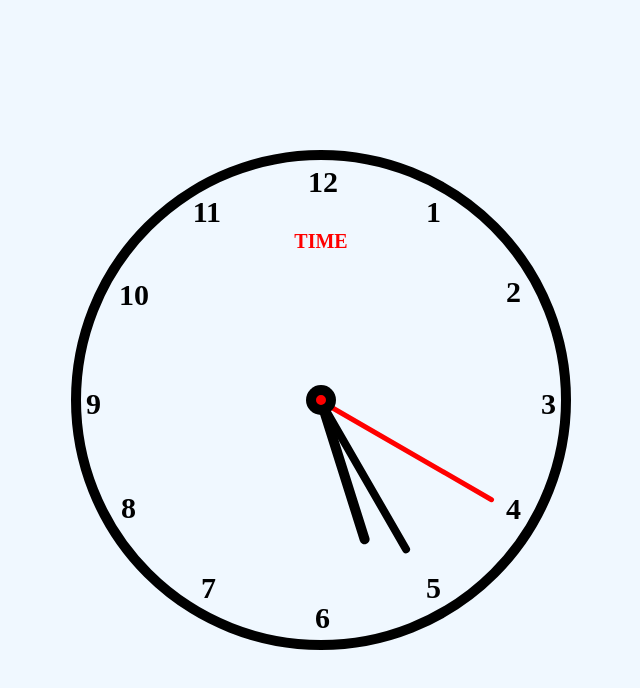
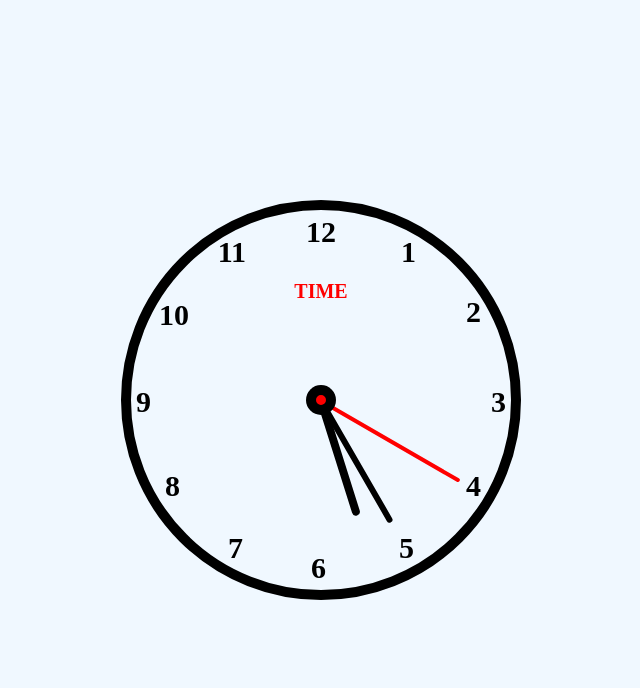
Before and after one commit to jambiebs/Clock, a plain HTML site: page index.html in a window 1280 px wide. Shown: the whole page, without its empty margins (319-959 px from the left). Drawn offline with Linux system fonts and the light colour scheme.

Commit message:
resolution adjusted

```diff
--- a/style.css
+++ b/style.css
@@ -16,8 +16,8 @@ h2 {
     font-size: 3rem;
 }
 .clock {
-    width: 50rem;
-    height: 50rem;
+    width: 40rem;
+    height: 40rem;
     border: 1rem solid black;
     border-radius: 50%;
     position: relative;
@@ -25,63 +25,63 @@ h2 {
 }
 .n1 {
     position: absolute;
-    top: 3.5rem;
-    left: 34.5rem;
+    top: 2.5rem;
+    left: 27rem;
 }
 .n2 {
     position: absolute;
-    top: 11.5rem;
-    right: 4rem;
+    top: 8.5rem;
+    right: 3rem;
 }
 .n3 {
     position: absolute;
     right: 0.5rem;
-    top: 22.7rem;
+    top: 17.5rem;
 }
 .n4 {
     position: absolute;
-    bottom: 11.4rem;
-    right: 4rem;
+    bottom: 8.7rem;
+    right: 3rem;
 }
 .n5 {
     position: absolute;
-    bottom: 3.5rem;
-    left: 34.5rem;
+    bottom: 2.5rem;
+    left: 26.8rem;
 }
 .n6 {
     position: absolute;
     bottom: 0.5rem;
-    left: 23.4rem;
+    left: 18rem;
 }
 .n7 {
     position: absolute;
-    bottom: 3.5rem;
-    right: 34.5rem;
+    bottom: 2.5rem;
+    right: 26.8rem;
 }
 .n8 {
     position: absolute;
-    bottom: 11.5rem;
-    left: 4rem;
+    bottom: 8.7rem;
+    left: 3.4rem;
 }
 .n9 {
     position: absolute;
     left: 0.5rem;
-    top: 22.7rem;
+    top: 17.5rem;
 }
 .n10 {
     position: absolute;
-    top: 11.8rem;
-    left: 3.8rem;
+    top: 8.8rem;
+    left: 2.8rem;
 }
 .n11 {
     position: absolute;
-    top: 3.5rem;
-    right: 34rem;
+    top: 2.5rem;
+    right: 26.5rem;
 }
 .n12 {
     position: absolute;
     top: 0.5rem;
-    left: 22.7rem;
+    left: 17.5rem;
 }
 .point {
     background-color: black;
```
